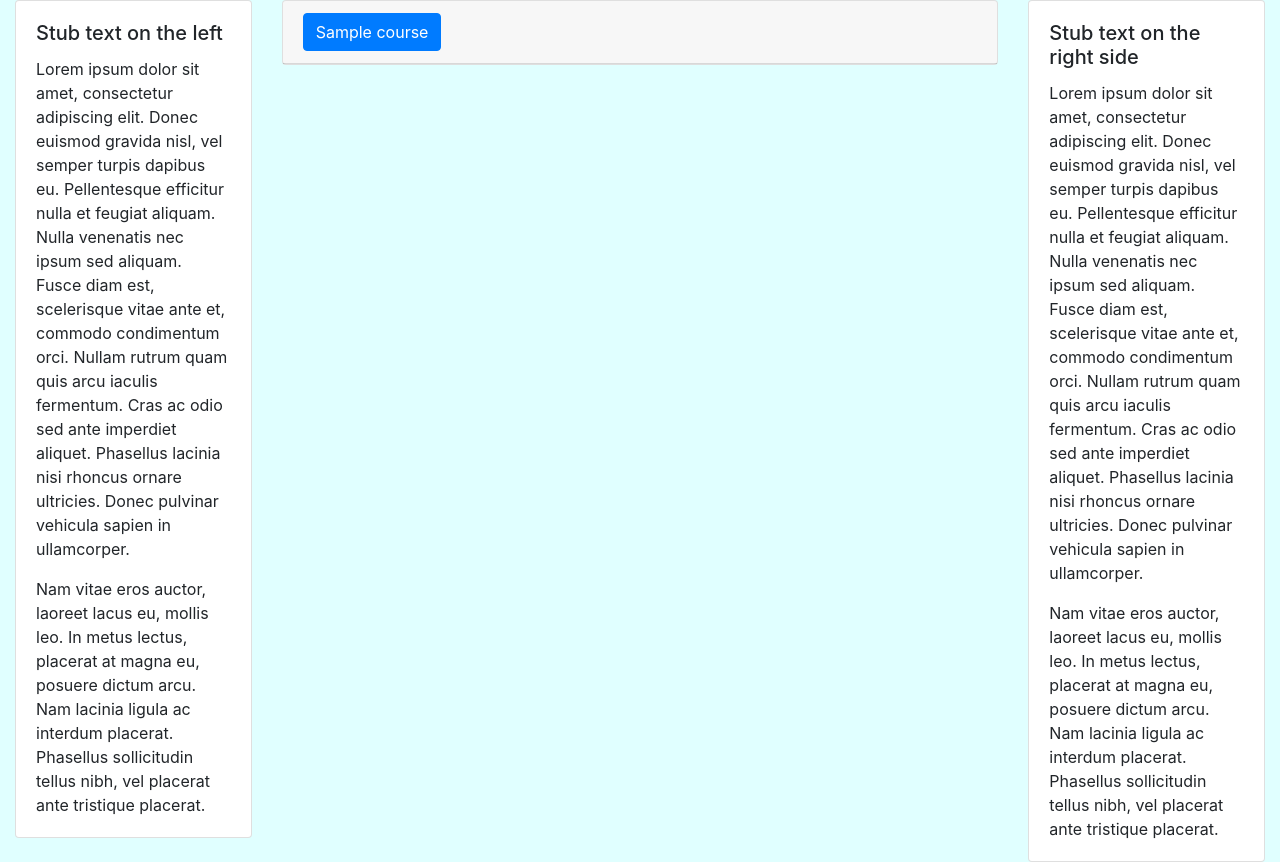
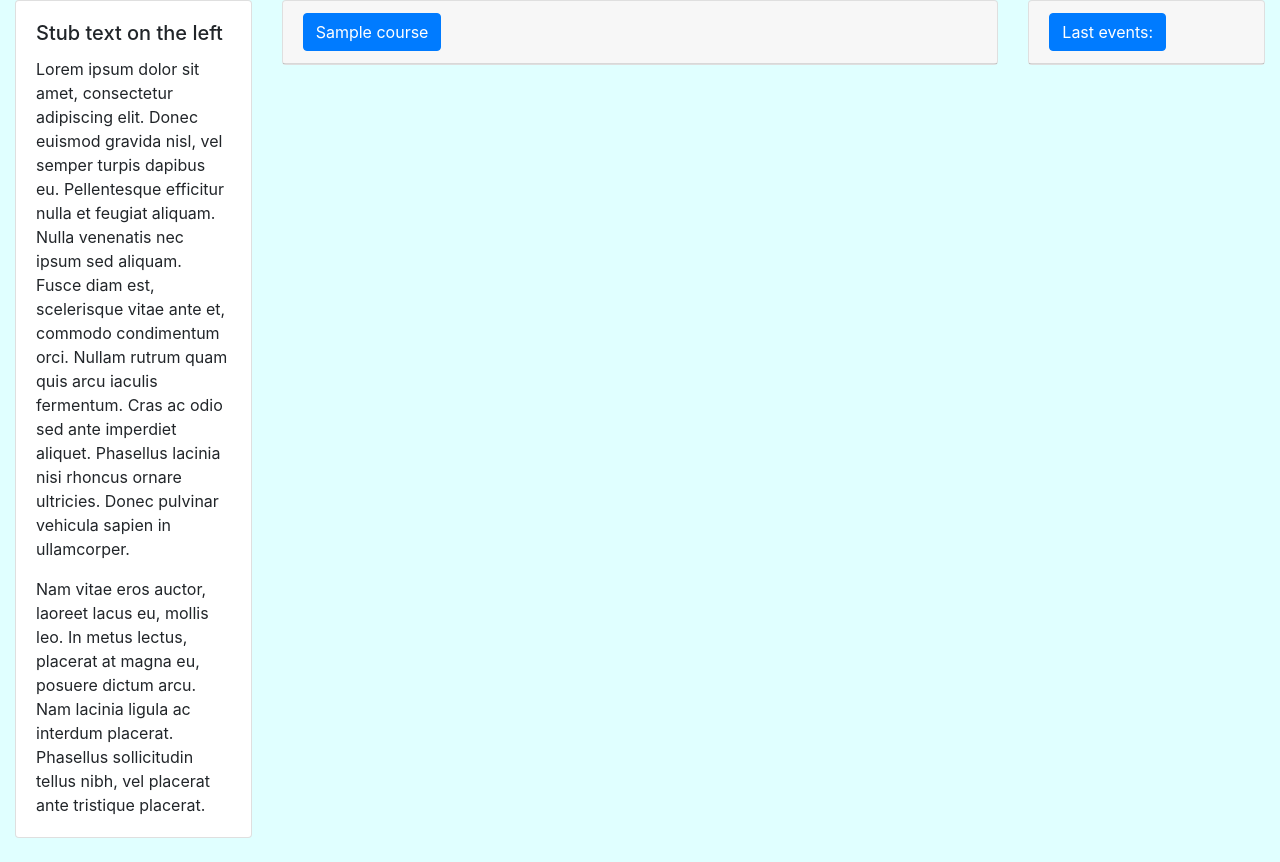
Before and after one commit to okorienev/labs_web, a Flask app: page /student/my-courses/ in a window 1280 px wide. Shown: the part 56-918 px from the top of the page. After the commit the page ends 894 px from the top, so only its background shows below. Run offline with Flask 2, Linux system fonts and the light colour scheme; a user stored in the database is signed in; tables that the repository leaves empty hold one stand-in row (values such as "Sample post"); some libraries are stand-ins or nearby versions.

Commit message:
add last events for student
for now student events are last checked labs
remove lorem ipsum stub from base template

```diff
--- /dev/null
+++ b/labs_web/static/js/student_events.js
@@ -0,0 +1,17 @@
+/**
+ * Created by Alex Korienev on 8/2/18.
+ */
+$(document).ready(function () {
+   $.get('/student/collect-events/',function (events) {
+       let event_block = $('#last-events')[0];
+       let reports_checked_template = '<div class="alert alert-success" role="alert">Lab №{number} in course {shortened} was checked, mark is {mark}</div>';
+       for (let i in events){
+           if (events[i].category === "report-checked"){
+               let event = events[i];
+                event_block.innerHTML = event_block.innerHTML + reports_checked_template.
+                    replace('{number}', event.report_num).replace('{shortened}', event.course).
+                    replace('{mark}', event.mark)
+           }
+       }
+   })
+});
--- a/labs_web/templates/base.html
+++ b/labs_web/templates/base.html
@@ -44,13 +44,21 @@
             </div>
         </div>
         <div class="col">{% block right_bar %}{% endblock %}
+        {% if current_user.is_authenticated %}
             <div class="card">
-                <div class="card-body">
-                    <h5 class="card-title">Stub text on the right side</h5>
-                    <p class="card-text">Lorem ipsum dolor sit amet, consectetur adipiscing elit. Donec euismod gravida nisl, vel semper turpis dapibus eu. Pellentesque efficitur nulla et feugiat aliquam. Nulla venenatis nec ipsum sed aliquam. Fusce diam est, scelerisque vitae ante et, commodo condimentum orci. Nullam rutrum quam quis arcu iaculis fermentum. Cras ac odio sed ante imperdiet aliquet. Phasellus lacinia nisi rhoncus ornare ultricies. Donec pulvinar vehicula sapien in ullamcorper.</p>
-                    <p class="card-text">Nam vitae eros auctor, laoreet lacus eu, mollis leo. In metus lectus, placerat at magna eu, posuere dictum arcu. Nam lacinia ligula ac interdum placerat. Phasellus sollicitudin tellus nibh, vel placerat ante tristique placerat.</p>
+                <div class="card-header">
+                    <button
+                    class="btn btn-primary"
+                    data-toggle="collapse"
+                    data-target="#last-events">
+                    Last events:
+                    </button>
+                </div>
+                <div class="card-body collapse" id="last-events">
+
                 </div>
             </div>
+        {% endif %}
         </div>
     </div>
     <div class="row">
--- a/labs_web/templates/student/student_menu.html
+++ b/labs_web/templates/student/student_menu.html
@@ -43,6 +43,7 @@
 </nav>
 {% endblock %}
 {% block script %}
+    <script type="text/javascript" src="{{ url_for("static", filename="js/student_events.js") }}"></script>
     <script type="text/javascript" src="{{ url_for("static", filename="js/insert_menu_items.js") }}"></script>
     <script type="text/javascript" src="{{ url_for("static", filename="js/get_student_courses.js") }}"></script>
 {% endblock %}
--- a/labs_web/views/student/__init__.py
+++ b/labs_web/views/student/__init__.py
@@ -4,4 +4,5 @@ from .student_send_report import SendReport
 from .courses_of_user_ajax import CoursesOfUserXHR
 from .student_courses import StudentCourses
 from .get_course_docs import GetCourseDocs
+from .student_event_collector import StudentEventCollector
 from .student_main import student
--- /dev/null
+++ b/labs_web/views/student/student_event_collector.py
@@ -0,0 +1,23 @@
+from flask import jsonify
+from flask.views import View
+from flask_login import login_required, current_user
+from labs_web.extensions import Report, Course
+
+
+def checked_reports(user_id: int, reports_amount: int) -> iter:
+    checked = Report.query.filter(Report.report_student == user_id,
+                                  Report.report_checked.isnot(None)).order_by(Report.report_checked.desc()). \
+                                                                     limit(reports_amount)
+    for report in checked:
+        yield {'category': 'report-checked',
+               'report_num': report.report_num,
+               'course': Course.query.get(report.report_course).course_shortened,
+               'mark': report.report_mark}
+
+
+class StudentEventCollector(View):
+    decorators = [login_required]
+
+    def dispatch_request(self):
+        events = [i for i in checked_reports(current_user.id, 10)]
+        return jsonify(events)
--- a/labs_web/views/student/student_main.py
+++ b/labs_web/views/student/student_main.py
@@ -6,7 +6,8 @@ from . import (SendReport,
                ReportsProcessor,
                CoursesOfUserXHR,
                StudentCourses,
-               GetCourseDocs)  # importing views
+               GetCourseDocs,
+               StudentEventCollector)  # importing views
 from labs_web.extensions import report_sent
 from labs_web.views.tutor.check_reports_menu_ajax import drop_unchecked
 
@@ -27,6 +28,7 @@ student.add_url_rule('/choose-course/', view_func=ChooseCourse.as_view('choose_c
 student.add_url_rule('/ajax/my-courses/', view_func=CoursesOfUserXHR.as_view('my_courses_xhr'))
 student.add_url_rule('/my-courses/', view_func=StudentCourses.as_view('my_courses'))
 student.add_url_rule('/course-docs/<int:course_id>', view_func=GetCourseDocs.as_view('course_docs'))
+student.add_url_rule('/collect-events/', view_func=StudentEventCollector.as_view('collect_events'))
 report_sent.connect(report_sent_callback)
 
 
```
